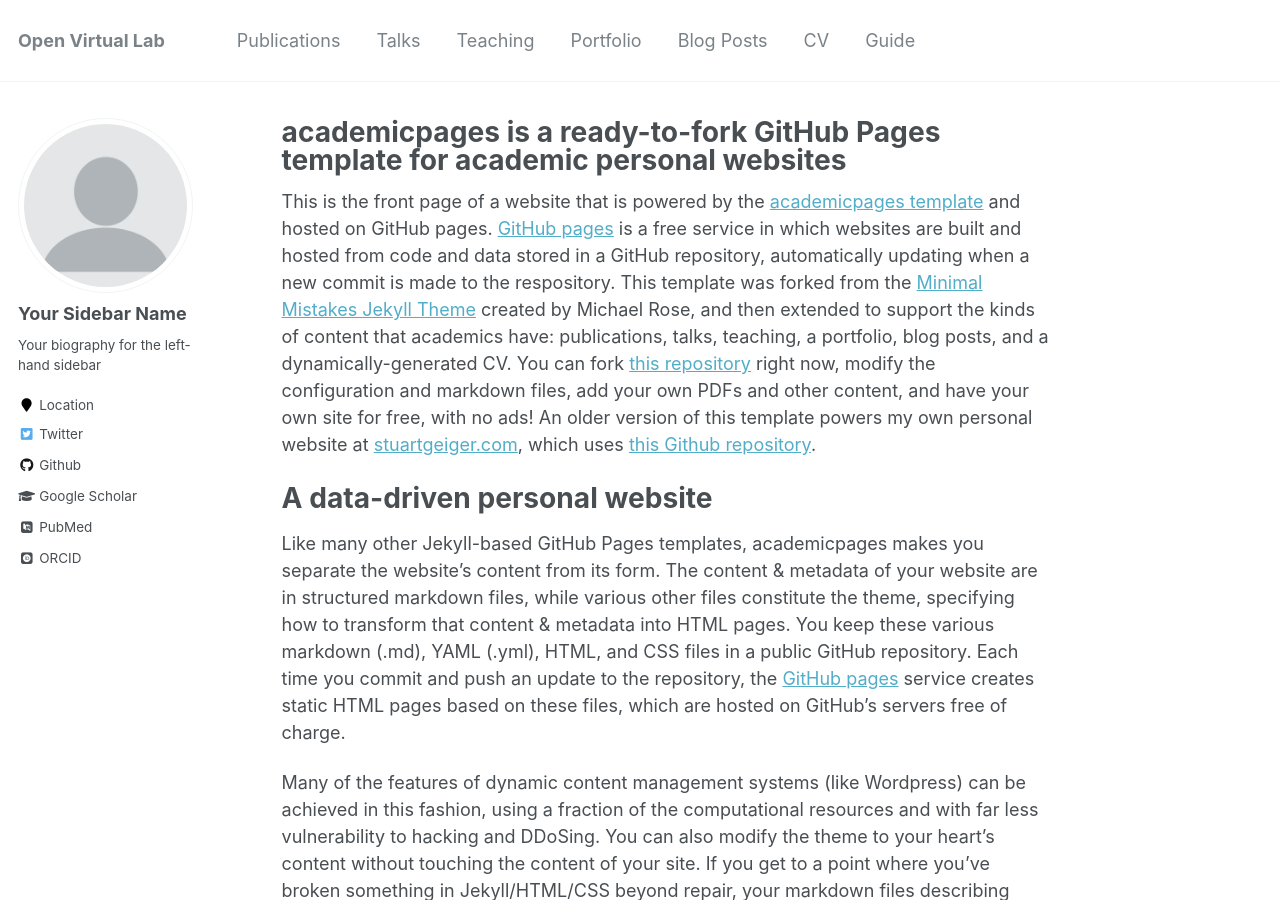
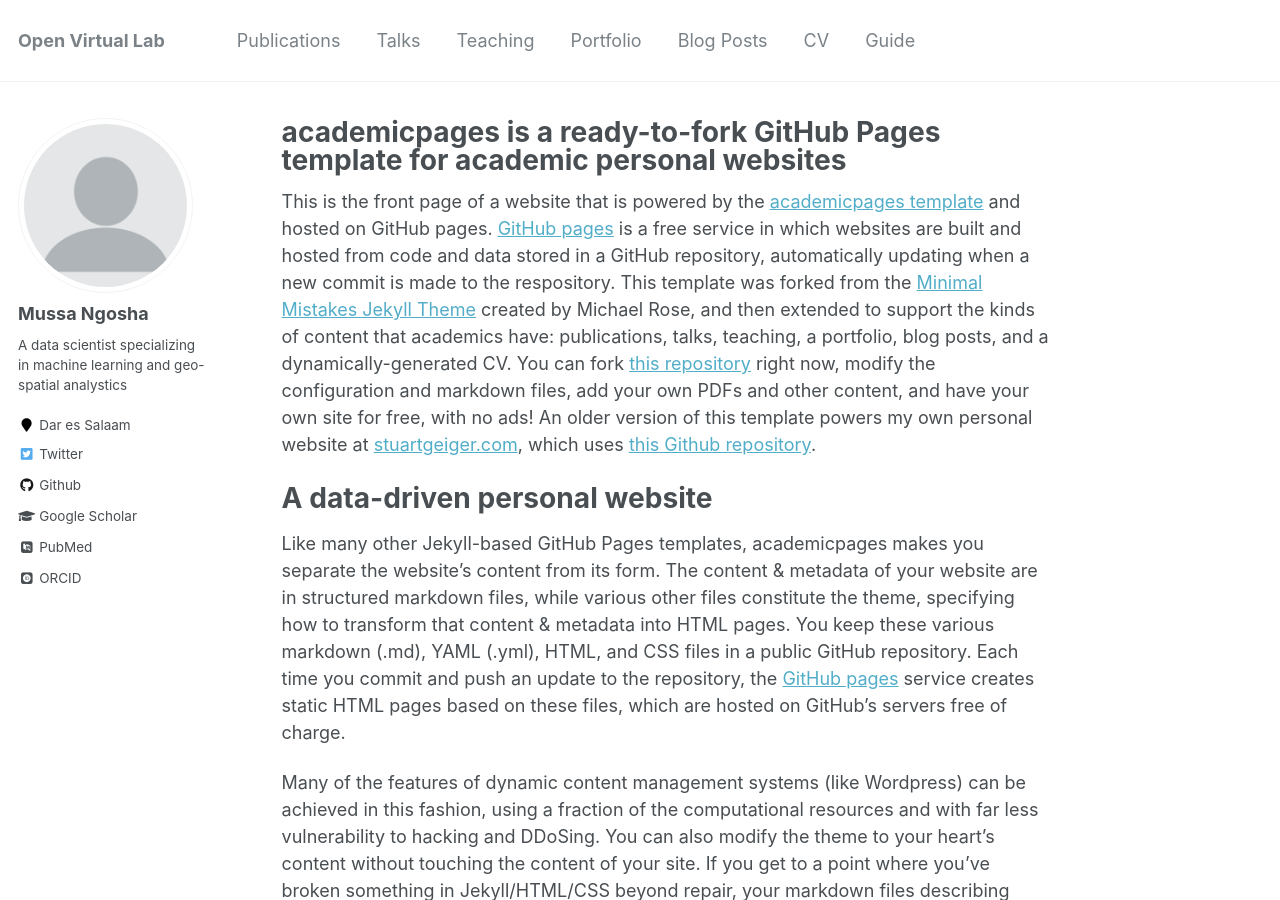
Before and after one commit to NgoshaJr/ngoshajr.github.io, a Jekyll site: the page built from _pages/about.md, in a window 1280 px wide and 900 px high. Built offline with Jekyll 4.4.1, drawn with Linux system fonts in a browser that asks for light colours; some web fonts are replaced.

Commit message:
Update _config.yml

```diff
--- a/_config.yml
+++ b/_config.yml
@@ -80,10 +80,10 @@ analytics:
 
 # Site Author
 author:
-  name             : "Your Sidebar Name"
+  name             : "Mussa Ngosha"
   avatar           : "profile.png"
-  bio              : "Your biography for the left-hand sidebar"
-  location         : "Location"
+  bio              : "A data scientist specializing in machine learning and geo-spatial analystics"
+  location         : "Dar es Salaam"
   employer         :
   pubmed           : //"https://www.ncbi.nlm.nih.gov/pubmed/?term=john+snow"
   googlescholar    : //"http://yourfullgooglescholarurl.com"
```
